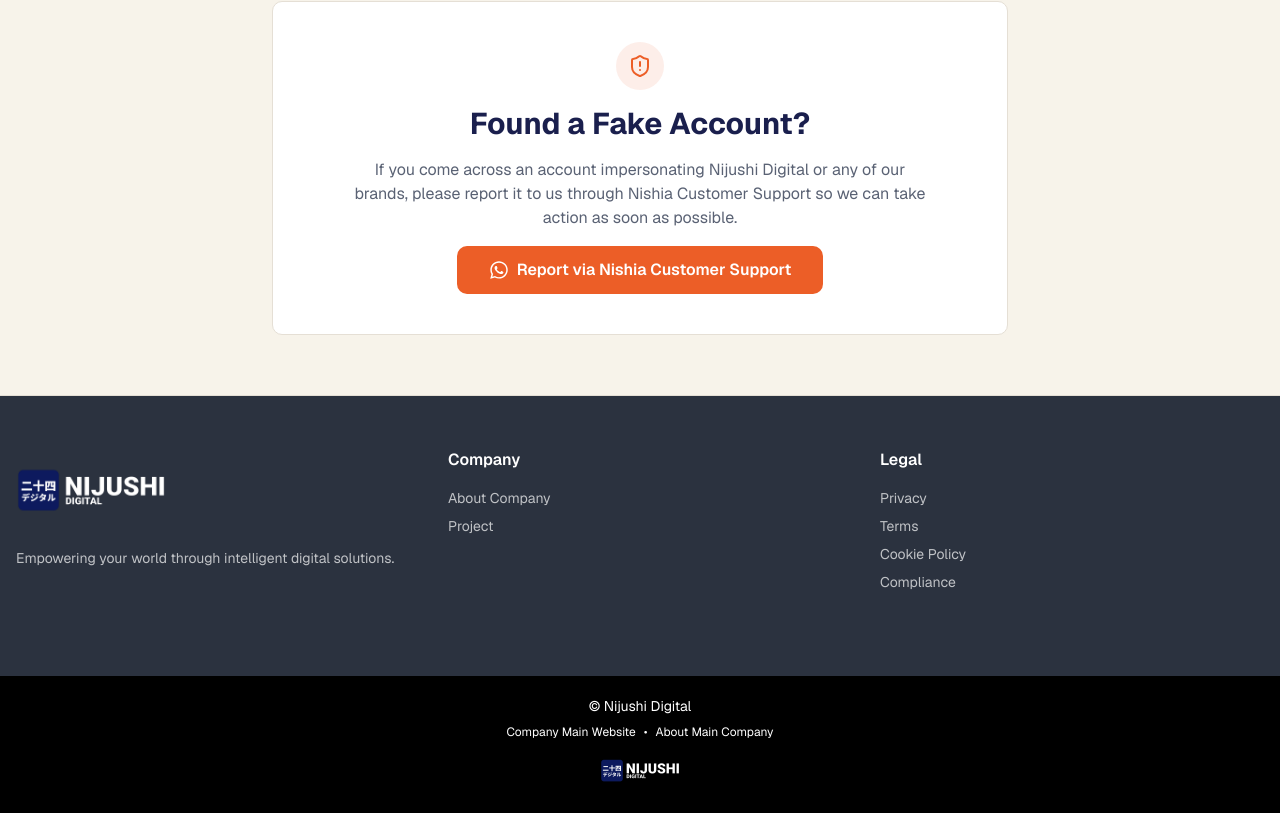
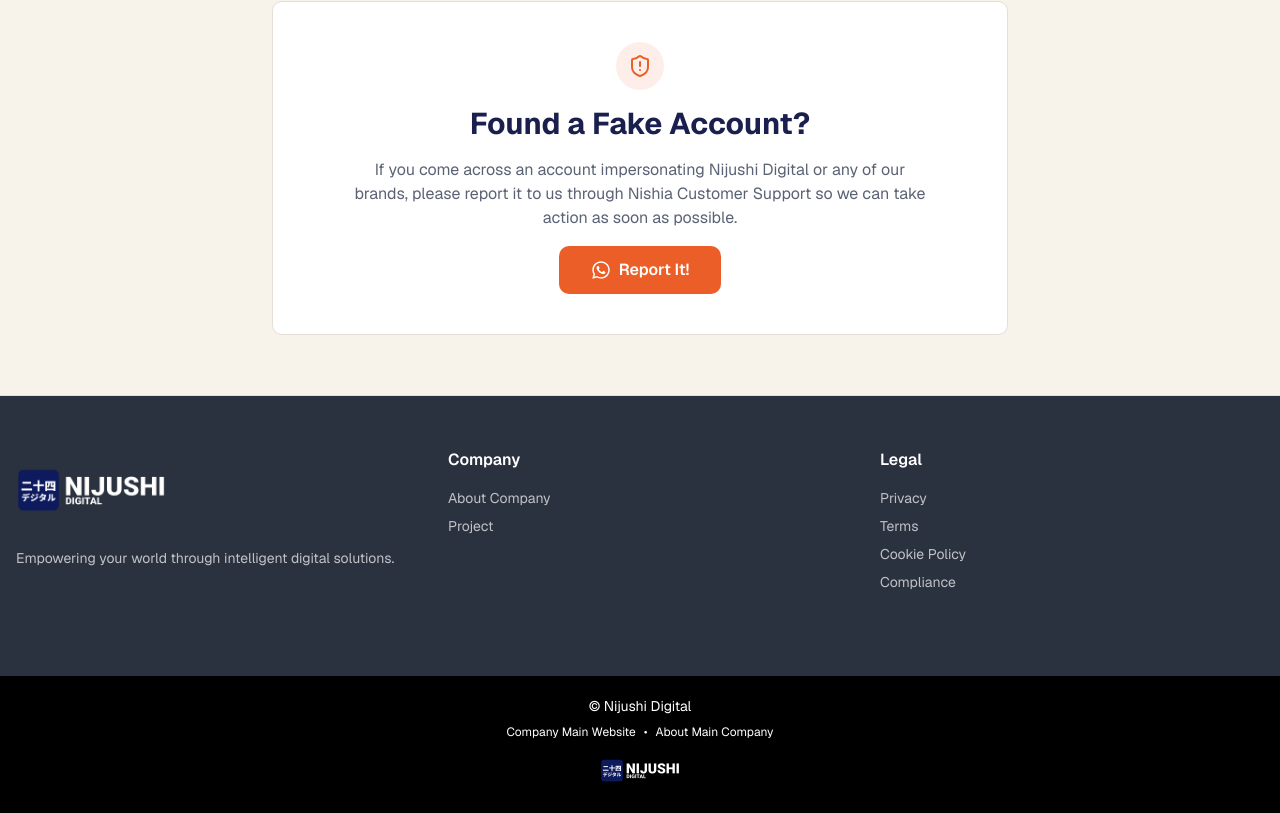
Before and after one commit to NijushiDigital/landing-page, a Next.js app: page /social in a window 1280 px wide. Shown: the part 799-1612 px from the top of the page. Built offline with nearby package versions, Linux system fonts and the light colour scheme.

Commit message:
Update page.tsx

```diff
--- a/app/social/page.tsx
+++ b/app/social/page.tsx
@@ -69,7 +69,7 @@ export default function SocialPage() {
               className="inline-flex items-center gap-2 px-8 py-3 bg-accent text-accent-foreground font-semibold rounded-lg hover:opacity-90 transition"
             >
               <FaWhatsapp className="w-5 h-5" />
-              Report via Nishia Customer Support
+              Report It!
             </a>
           </div>
         </section>
```
